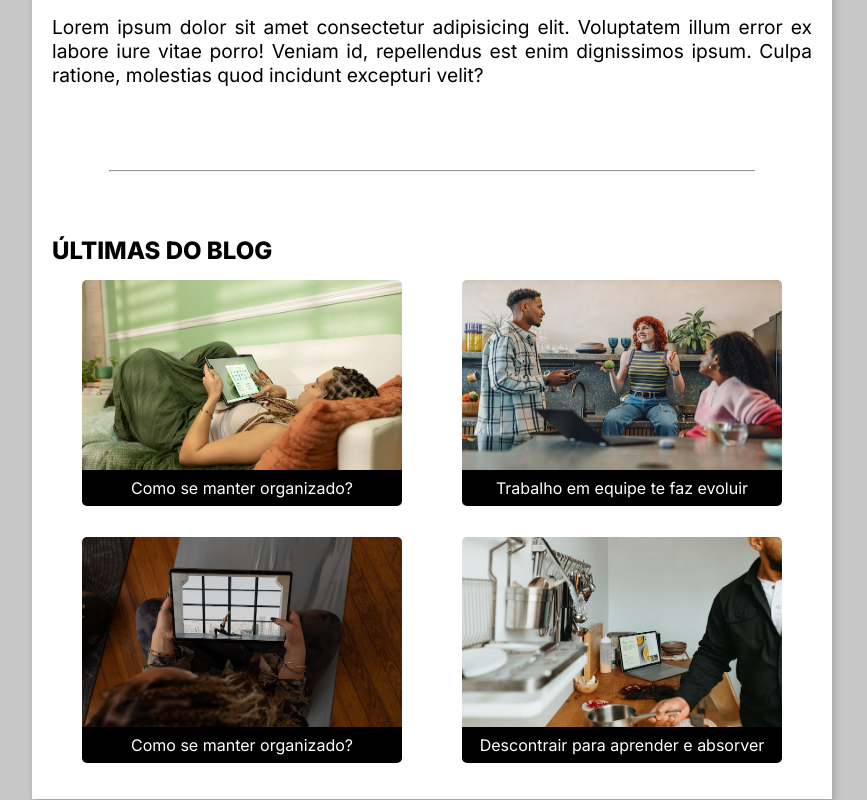
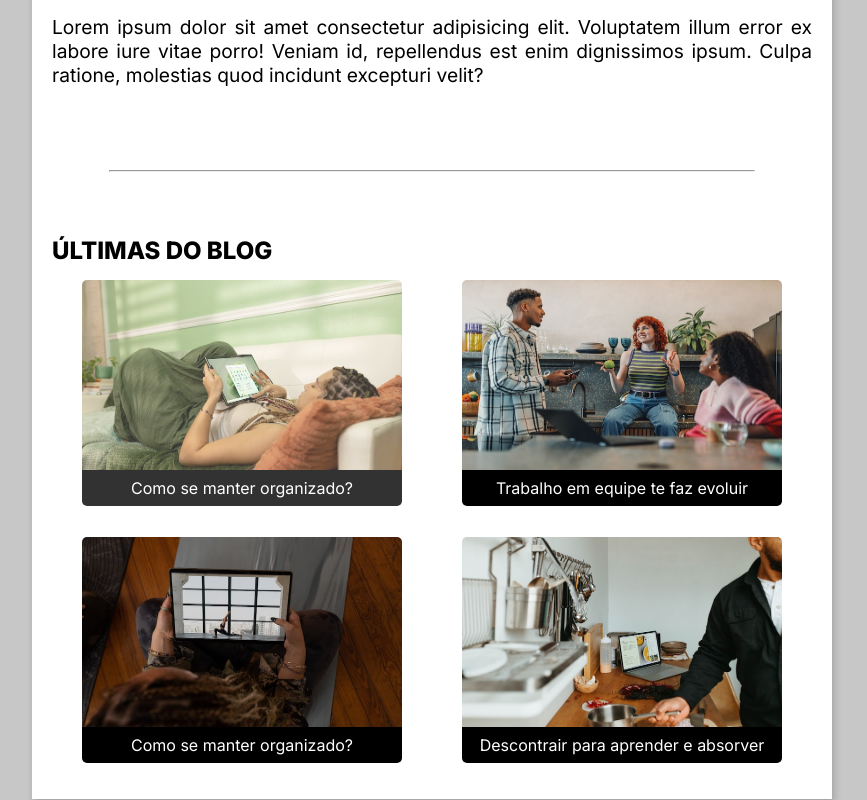
Before and after one commit to nngustavo/minisite, a plain HTML site: page index.html in a window 1280 px wide. In both pictures the pointer is over the element 450 px from the left and 1358 px from the top of the page. Shown: the part 958-1758 px from the top of the page, without its empty margins (208-1075 px from the left). Drawn offline with Linux system fonts and the light colour scheme.

Commit message:
alterações seção blog

```diff
--- a/css/style.css
+++ b/css/style.css
@@ -91,6 +91,11 @@ hr {
    width: 320px;
 }
 
+.posts:hover {
+   opacity: 0.8;
+   transition: 0.4s;
+}
+
 .posts a {
    text-decoration: none;
 }
```
